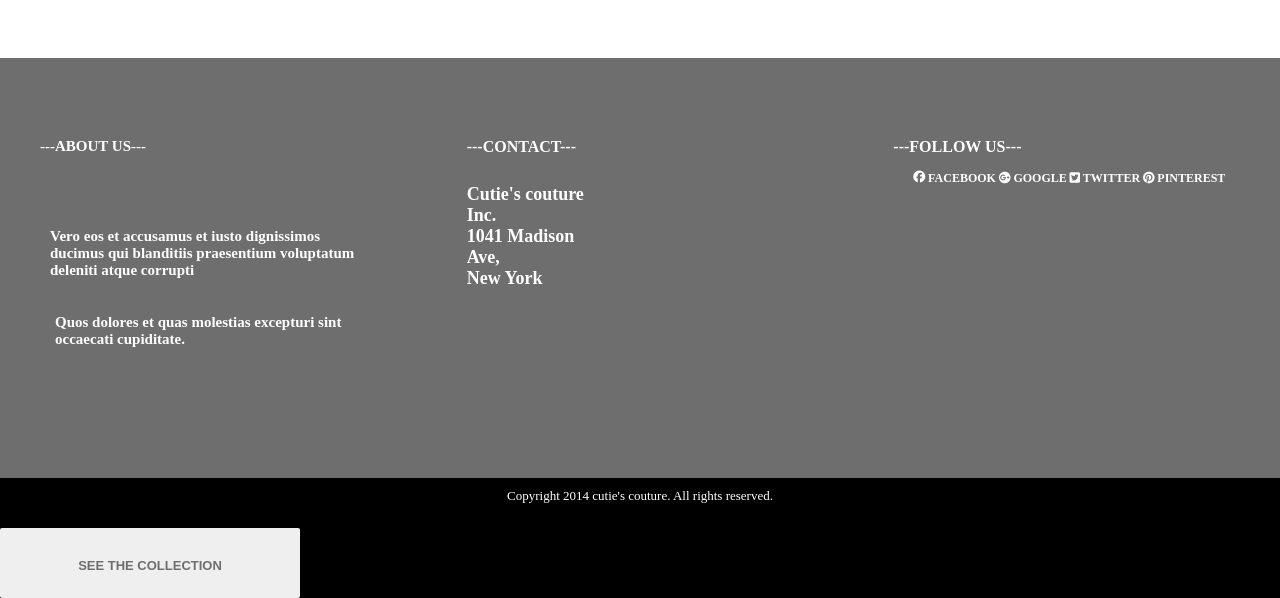
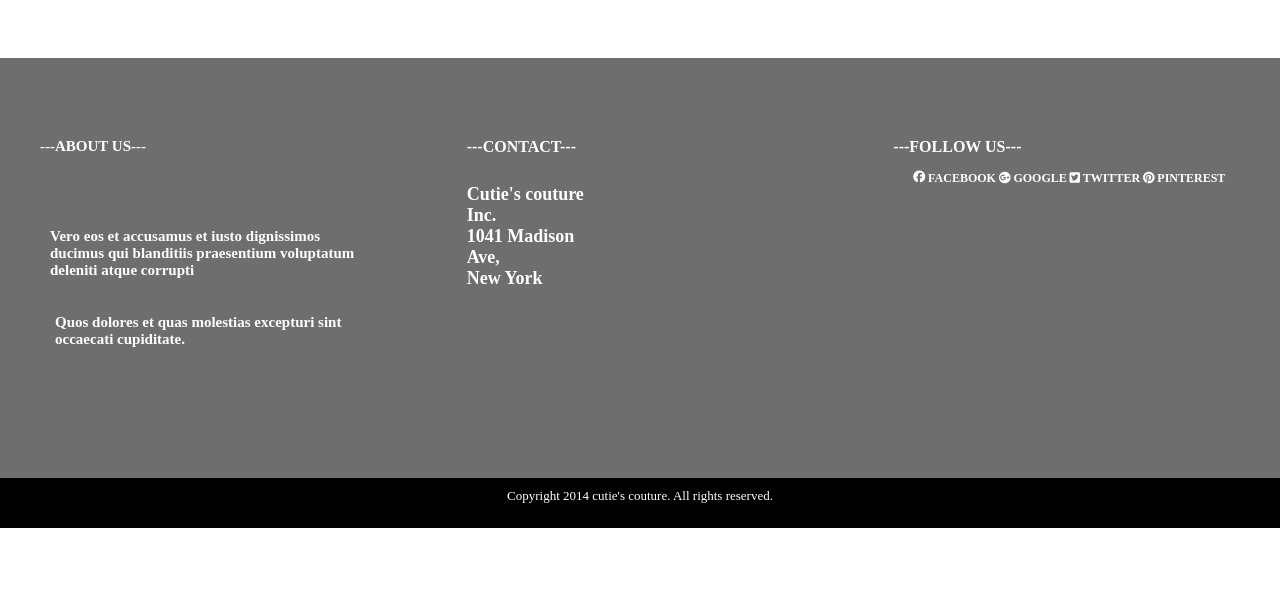
Before and after one commit to Esihackman/mypersonalproject, a plain HTML site: page index.html in a window 1280 px wide. Shown: the part 1659-2257 px from the top of the page. After the commit the page ends 2187 px from the top, so only its background shows below. Drawn offline with Linux system fonts and the light colour scheme.

Commit message:
removed a button from the html

```diff
--- a/index.html
+++ b/index.html
@@ -114,7 +114,6 @@
       <div class="copyright">
         <p>Copyright 2014 cutie's couture. All rights reserved.</p>
       </div>
-      <button class="collection-button">SEE THE COLLECTION</button>
     </div>
   </div>
 </body>
```
Also changed, not shown: singleproduct.html (+1 -1 lines).
